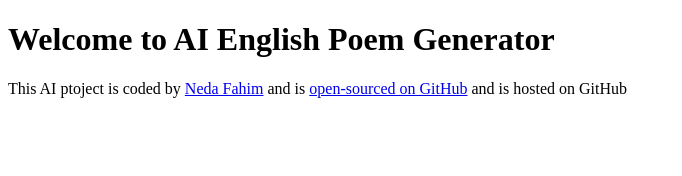
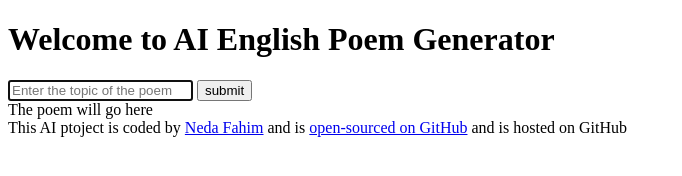
Before and after one commit to NedaFahim/English-poem-generator, a plain HTML site: page index.html in a window 1280 px wide. Shown: the whole page, without its empty margins (0-682 px from the left). Drawn offline with Linux system fonts and the light colour scheme.

Commit message:
Added the basic HTML structure

```diff
--- a/index.html
+++ b/index.html
@@ -9,7 +9,18 @@
 </head>
 
 <body>
-    <h1>Welcome to AI English Poem Generator</h1>
+    <header>
+        <h1>Welcome to AI English Poem Generator</h1>
+    </header>
+    <main>
+        <form action="">
+            <input type="text" placeholder="Enter the topic of the poem" autofocus required autocomplete="off" />
+            <input type="submit" value="submit">
+        </form>
+        <div>
+            The poem will go here
+        </div>
+    </main>
 
     <footer>This AI ptoject is coded by <a target="_blank" href="https://github.com/NedaFahim">Neda Fahim</a> and is <a
             target="_blank" href="https://github.com/NedaFahim/English-poem-generator">open-sourced on
```
